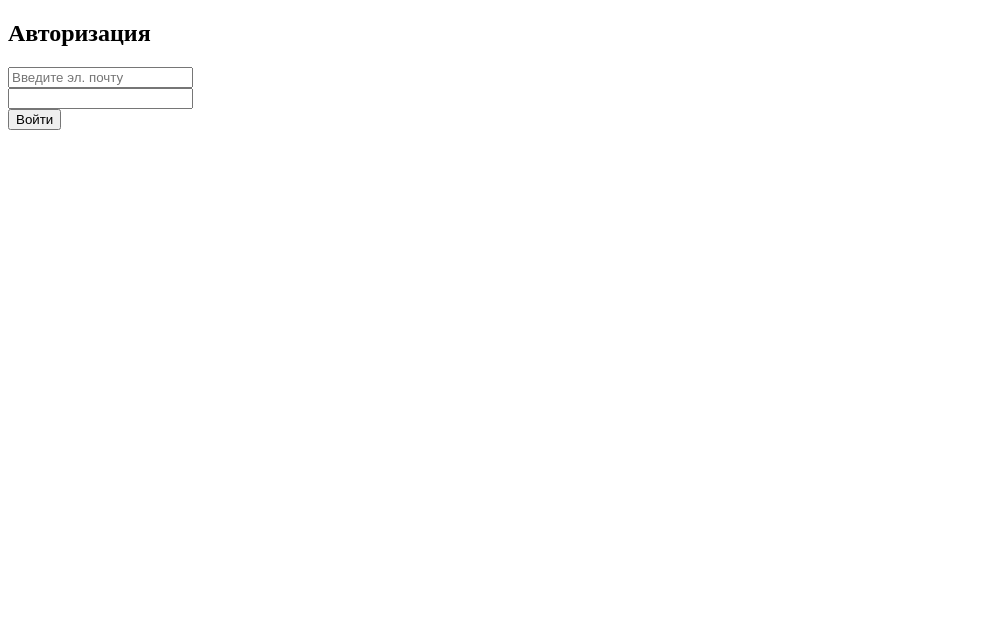
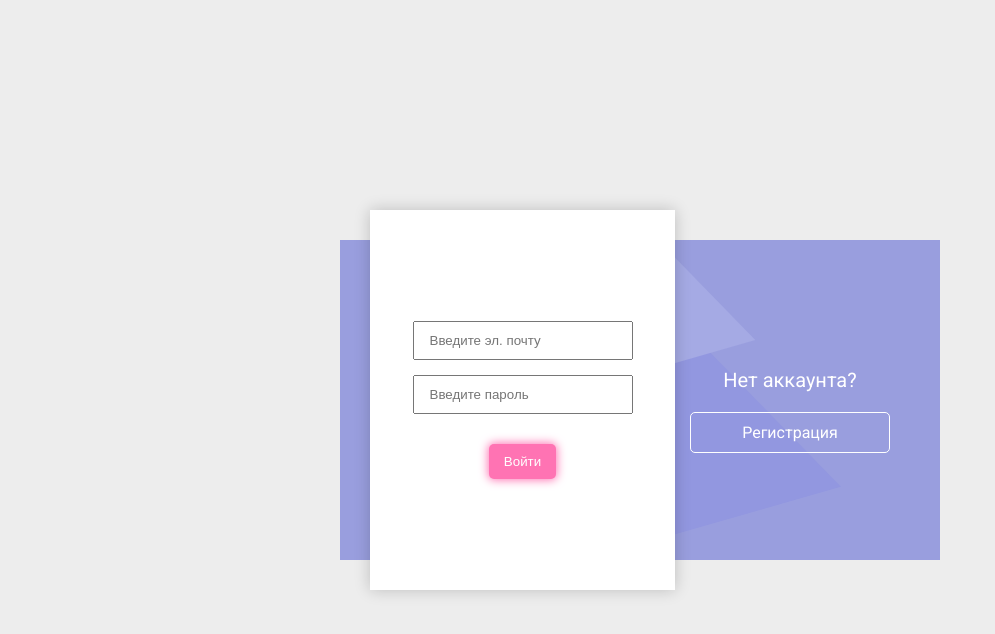
Before and after one commit to Seryozha-v0/auth-front, a React (Create React App) app: page /auth in a window 1280 px wide. Shown: the top 634 px of the page, without its empty margins (0-995 px from the left). Built offline with nearby package versions, Linux system fonts and the light colour scheme; no server answers.

Commit message:
Added design

```diff
--- a/src/pages/Home.js
+++ b/src/pages/Home.js
@@ -1,6 +1,7 @@
 import { useDispatch, useSelector } from 'react-redux';
 import { Link } from 'react-router-dom';
 import { fetchLogOut, fetchLogin, selectIsAuth } from '../redux/slices/auth';
+import './index.css';
 
 function Home() {
     const isAuth = useSelector(selectIsAuth);
--- /dev/null
+++ b/src/pages/index.css
@@ -0,0 +1,288 @@
+@import url(https://fonts.googleapis.com/css?family=Oswald|Roboto);
+
+* {
+    margin: 0;
+    padding: 0;
+    box-sizing: border-box;
+}
+
+.wrapper-forms {
+    width: 100vw;
+    height: 100vh;
+    font-family: "Roboto", sans-serif;
+    background-color: #ededed;
+    overflow: hidden;
+}
+
+.table {
+    display: table;
+    width: 100%;
+    height: 100%;
+}
+
+.table-cell {
+    display: table-cell;
+    vertical-align: middle;
+    -moz-transition: all 0.5s;
+    -o-transition: all 0.5s;
+    -webkit-transition: all 0.5s;
+    transition: all 0.5s;
+}
+
+.container {
+    position: relative;
+    width: 600px;
+    margin: 30px auto 0;
+    height: 320px;
+    background-color: #999ede;
+    top: 50%;
+    margin-top: -160px;
+    -moz-transition: all 0.5s;
+    -o-transition: all 0.5s;
+    -webkit-transition: all 0.5s;
+    transition: all 0.5s;
+}
+
+.container .box {
+    position: absolute;
+    left: 0;
+    top: 0;
+    width: 100%;
+    height: 100%;
+    overflow: hidden;
+}
+
+.container .box:before, .container .box:after {
+    content: " ";
+    position: absolute;
+    left: 152px;
+    top: 50px;
+    background-color: #9297e0;
+    transform: rotateX(52deg) rotateY(15deg) rotateZ(-38deg);
+    width: 300px;
+    height: 285px;
+    -moz-transition: all 0.5s;
+    -o-transition: all 0.5s;
+    -webkit-transition: all 0.5s;
+    transition: all 0.5s;
+}
+
+.container .box:after {
+    background-color: #a5aae4;
+    top: -10px;
+    left: 80px;
+    width: 320px;
+    height: 180px;
+}
+
+.container .container-forms {
+    position: relative;
+}
+
+.container .btn {
+    cursor: pointer;
+    display: block;
+    text-align: center;
+    margin: 0 auto;
+    width: 200px;
+    color: #fff;
+    background-color: #ff73b3;
+    border: none;
+    border-radius: 5px;
+    opacity: 1;
+    -moz-transition: all 0.5s;
+    -o-transition: all 0.5s;
+    -webkit-transition: all 0.5s;
+    transition: all 0.5s;
+    text-decoration: none;
+}
+
+.container .btn:hover {
+    opacity: 0.7;
+}
+
+.container .btn, .container input {
+    padding: 10px 15px;
+}
+
+.container input {
+    margin: 0 auto 15px;
+    display: block;
+    width: 220px;
+    -moz-transition: all 0.3s;
+    -o-transition: all 0.3s;
+    -webkit-transition: all 0.3s;
+    transition: all 0.3s;
+}
+
+.container .container-forms .container-info {
+    display: flex;
+    justify-content: flex-end;
+    font-size: 0;
+}
+
+.container .container-forms .container-info .info-item {
+    text-align: center;
+    font-size: 16px;
+    width: 300px;
+    height: 320px;
+    display: inline-block;
+    vertical-align: top;
+    color: #fff;
+    opacity: 1;
+    -moz-transition: all 0.3s;
+    -o-transition: all 0.3s;
+    -webkit-transition: all 0.3s;
+    transition: all 0.3s;
+}
+
+.container .container-forms .container-info .info-item p {
+    font-size: 20px;
+    margin: 20px;
+}
+
+.container .container-forms .container-info .info-item .btn {
+    background-color: transparent;
+    border: 1px solid #fff;
+}
+
+.container .container-forms .container-info .info-item .table-cell {
+    /* padding-right: 35px; */
+}
+
+.container .container-forms .container-info .info-item:nth-child(2) .table-cell {
+    /* padding-left: 35px; */
+    padding-right: 0;
+}
+
+.container .container-form {
+    overflow: hidden;
+    position: absolute;
+    left: 30px;
+    top: -30px;
+    width: 305px;
+    height: 380px;
+    background-color: #fff;
+    box-shadow: 0 0 15px 0 rgba(0, 0, 0, 0.2);
+    -moz-transition: all 0.5s;
+    -o-transition: all 0.5s;
+    -webkit-transition: all 0.5s;
+    transition: all 0.5s;
+}
+
+.container .container-form:before {
+    content: "✔";
+    position: absolute;
+    left: 160px;
+    top: -50px;
+    color: #5356ad;
+    font-size: 130px;
+    opacity: 0;
+    -moz-transition: all 0.5s;
+    -o-transition: all 0.5s;
+    -webkit-transition: all 0.5s;
+    transition: all 0.5s;
+}
+
+.container .container-form .btn {
+    position: relative;
+    box-shadow: 0 0 10px 1px #ff73b3;
+    margin-top: 30px;
+    width: auto;
+}
+
+.container .form-item {
+    position: absolute;
+    left: 0;
+    top: 0;
+    width: 100%;
+    height: 100%;
+    opacity: 1;
+    -moz-transition: all 0.5s;
+    -o-transition: all 0.5s;
+    -webkit-transition: all 0.5s;
+    transition: all 0.5s;
+}
+
+.container .form-item.sign-up {
+    position: absolute;
+    left: -100%;
+    opacity: 0;
+}
+
+.container.log-in .box:before {
+    position: absolute;
+    left: 180px;
+    top: 62px;
+    height: 265px;
+}
+
+.container.log-in .box:after {
+    top: 22px;
+    left: 192px;
+    width: 324px;
+    height: 220px;
+}
+
+.container.log-in .container-form {
+    left: 265px;
+}
+
+.container.log-in .container-form .form-item.sign-up {
+    left: 0;
+    opacity: 1;
+}
+
+.container.log-in .container-form .form-item.log-in {
+    left: -100%;
+    opacity: 0;
+}
+
+.container.active {
+    width: 260px;
+    height: 140px;
+    margin-top: -70px;
+}
+
+.container.active .container-form {
+    left: 30px;
+    width: 200px;
+    height: 200px;
+}
+
+.container.active .container-form:before {
+    content: "✔";
+    position: absolute;
+    left: 51px;
+    top: 5px;
+    color: #5356ad;
+    font-size: 130px;
+    opacity: 1;
+}
+
+.container.active input, .container.active .btn, .container.active .info-item {
+    display: none;
+    opacity: 0;
+    padding: 0px;
+    margin: 0 auto;
+    height: 0;
+}
+
+.container.active .form-item {
+    height: 100%;
+}
+
+.container.active .container-forms .container-info .info-item {
+    height: 0%;
+    opacity: 0;
+}
+
+.rabbit {
+    width: 50px;
+    height: 50px;
+    position: absolute;
+    bottom: 20px;
+    right: 20px;
+    z-index: 3;
+    fill: #fff;
+}
--- a/src/pages/login/index.js
+++ b/src/pages/login/index.js
@@ -1,7 +1,7 @@
 import React from 'react';
 import { useForm } from 'react-hook-form';
 import { useDispatch, useSelector } from 'react-redux';
-import { Navigate } from 'react-router-dom';
+import { Link, Navigate } from 'react-router-dom';
 import { fetchAuth, selectIsAuth } from '../../redux/slices/auth';
 
 function Auth() {
@@ -35,26 +35,51 @@
     }
 
     return (
-        <div className="auth">
-            <h2>Авторизация</h2>
-            <form onSubmit={handleSubmit(onSubmit)}>
-                <div className="emailInput">
+        <div className='wrapper-forms'>
+            <div className='container'>
+                <div className="box"></div>
+                <div className="container-forms">
+
+                    <div className="container-info">
+                        <div className="info-item">
+                            <div className="table">
+                                <div className="table-cell">
+                                    <p>
+                                        Нет аккаунта?
+                                    </p>
+                                    <Link to='/register' className="btn">
+                                        Регистрация
+                                    </Link>
+                                </div>
+                            </div>
+                        </div>
+                    </div>
+                    <div className="container-form">
+
+                        <form className="form-item log-in" onSubmit={handleSubmit(onSubmit)}>
+                            <div className="table">
+                                <div className="table-cell">
                                     <input
                                         type="email"
                                         name="login"
                                         placeholder="Введите эл. почту"
                                         {...register('email', { required: 'Укажите почту' })} />
-                    <span>{errors.email?.message}</span>
-                </div>
-                <div className="passwordlInput">
+                                    {/* <span>{errors.email?.message}</span> */}
                                     <input
                                         type="password"
                                         name="password"
+                                        placeholder="Введите пароль"
                                         {...register('password', { required: 'Введите пароль' })} />
-                    <span>{errors.password?.message}</span>
+                                    {/* <span>{errors.password?.message}</span> */}
+                                    <button className="btn" type="submit">Войти</button>
                                 </div>
-                <button type="submit">Войти</button>
+                            </div>
                         </form>
+
+                    </div>
+
+                </div>
+            </div>
         </div>
     )
 }
```
Lines whose indentation alone changed are shown as unchanged.
